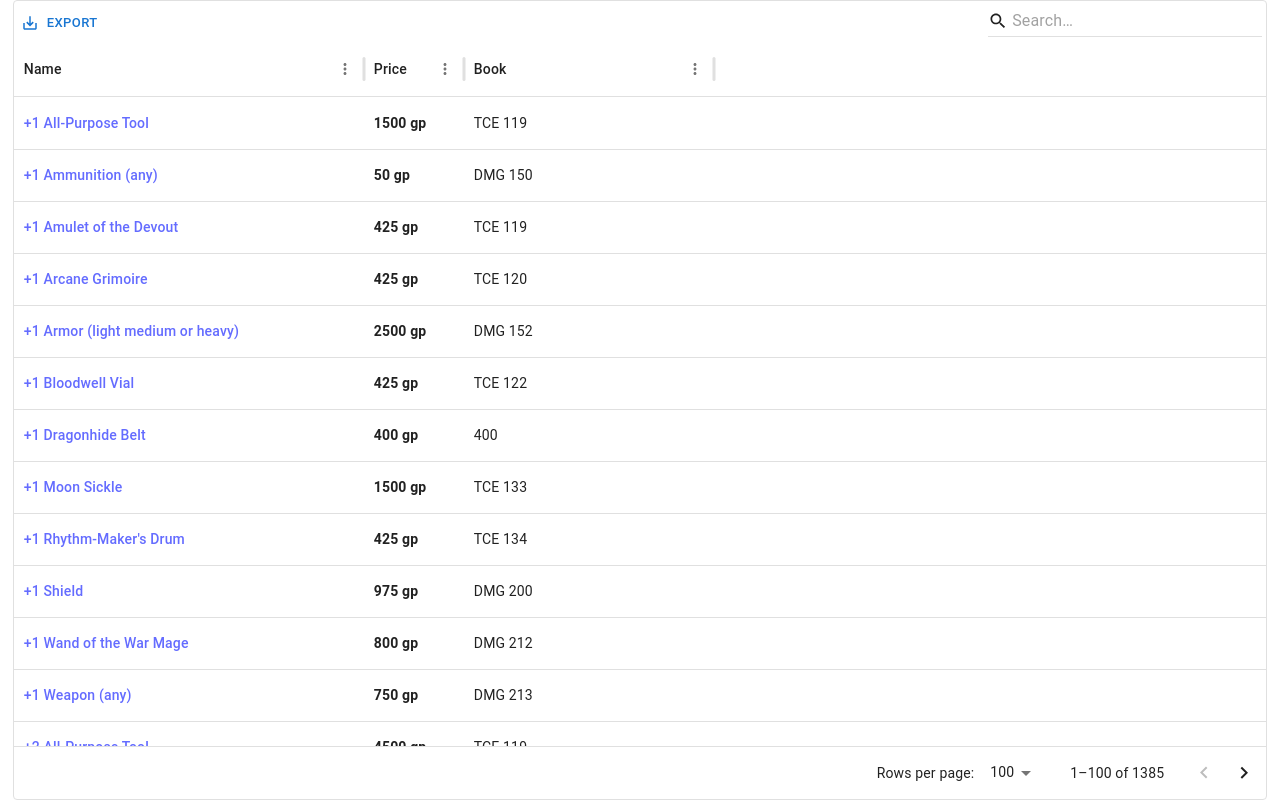
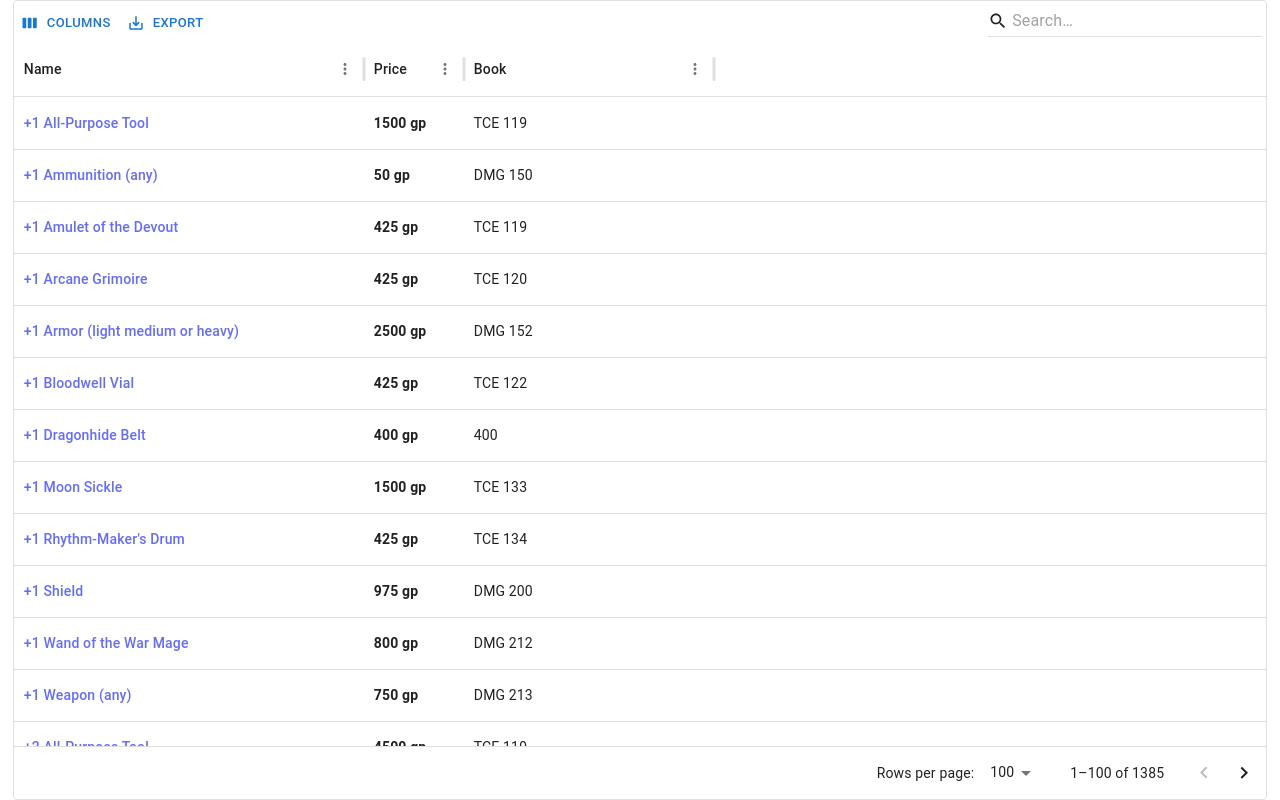
Before and after one commit to edlost113/avgprice, a React (Vite) app in the folder avgprice/: page / in a window 1280 px wide. Built offline with nearby package versions, Linux system fonts and the light colour scheme.

Commit message:
grid changes

```diff
--- a/avgprice/src/App.tsx
+++ b/avgprice/src/App.tsx
@@ -1,49 +1,12 @@
 
 import { data } from './data'
-import { DataGrid,GridToolbar } from "@mui/x-data-grid";
 
-import { encode } from './utils'
-
-const columns = [
-  { field: "name", headerName: "Name", width: 350, filterable: true,
-    renderCell: (params: any) => (
-        <a href={`https://www.dndbeyond.com/magic-items?filter-partnered-content=t&filter-search=${encode(params.value)}`} target="_blank" rel="noreferrer">
-                          {params.value}
-                        </a>
-    ),
-
-
-  },
-  { field: "price", headerName: "Price", width: 100,
-    renderCell: (params: any) => (
-      <strong>
-        {params.value} gp
-      </strong>
-    ),
-  },
-  { field: "book", headerName: "Book", width: 250 },
-];
-
-function getRowId(row: any) {
-  return row.name;
-}
+import { Grid } from './components/Grid'
 
 const App = () => {
   return (
     <div style={{ height: "100%", width: "98%", top: "0", position: "absolute", left: "1%" }}>
-      <DataGrid rows={data}
-      columns={columns}
-      getRowId={getRowId}
-      disableColumnFilter
-      disableColumnSelector
-      disableDensitySelector
-      slots={{ toolbar: GridToolbar }}
-      slotProps={{
-        toolbar: {
-          showQuickFilter: true,
-        },
-      }}
-      />
+      <Grid rows={data} />
     </div>
   )
 }
--- /dev/null
+++ b/avgprice/src/components/Grid/Grid.tsx
@@ -0,0 +1,45 @@
+import { DataGrid,GridToolbar } from "@mui/x-data-grid";
+import { encode } from '../../utils'
+import './grid.css'
+
+export const Grid = ({ rows }: any) => {
+const columns = [
+  { field: "name", headerName: "Name", width: 350, filterable: true,
+    renderCell: (params: any) => (
+        <a href={`https://www.dndbeyond.com/magic-items?filter-partnered-content=t&filter-search=${encode(params.value)}`} target="_blank" rel="noreferrer">
+                          {params.value}
+                        </a>
+    ),
+  },
+  { field: "price", headerName: "Price", width: 100,
+    renderCell: (params: any) => (
+      <strong>
+        {params.value} gp
+      </strong>
+    ),
+  },
+  { field: "book", headerName: "Book", width: 250 },
+];
+
+function getRowId(row: any) {
+  return row.name;
+}
+
+    return (<>
+        <DataGrid rows={rows}
+          columns={columns}
+          getRowId={getRowId}
+          disableColumnFilter
+          disableDensitySelector
+          getRowClassName={(params) =>
+            params.indexRelativeToCurrentPage % 2 === 0 ? 'even' : 'odd'
+          }
+          slots={{ toolbar: GridToolbar }}
+          slotProps={{
+            toolbar: {
+              showQuickFilter: true,
+            },
+          }}
+          />
+           </>)
+}
--- /dev/null
+++ b/avgprice/src/components/Grid/index.ts
@@ -0,0 +1 @@
+export * from './Grid'
```
Also changed, not shown: avgprice/src/components/Grid/grid.css (added).
